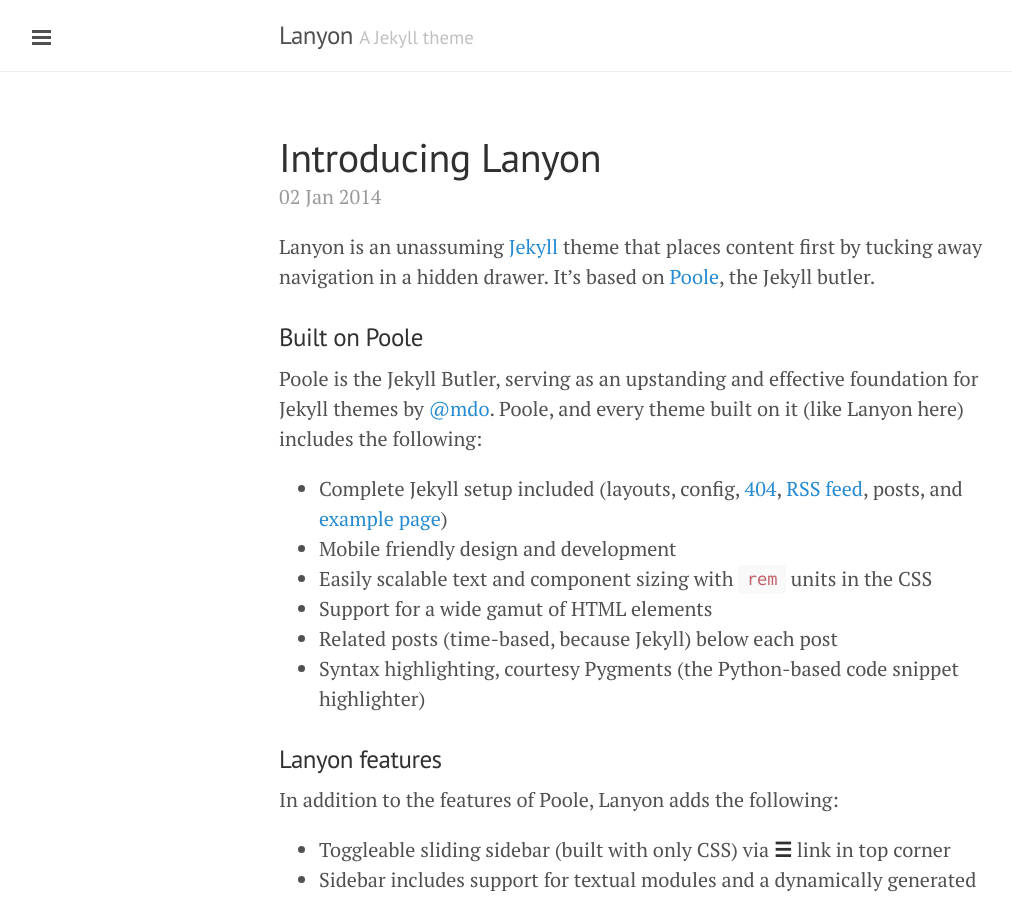
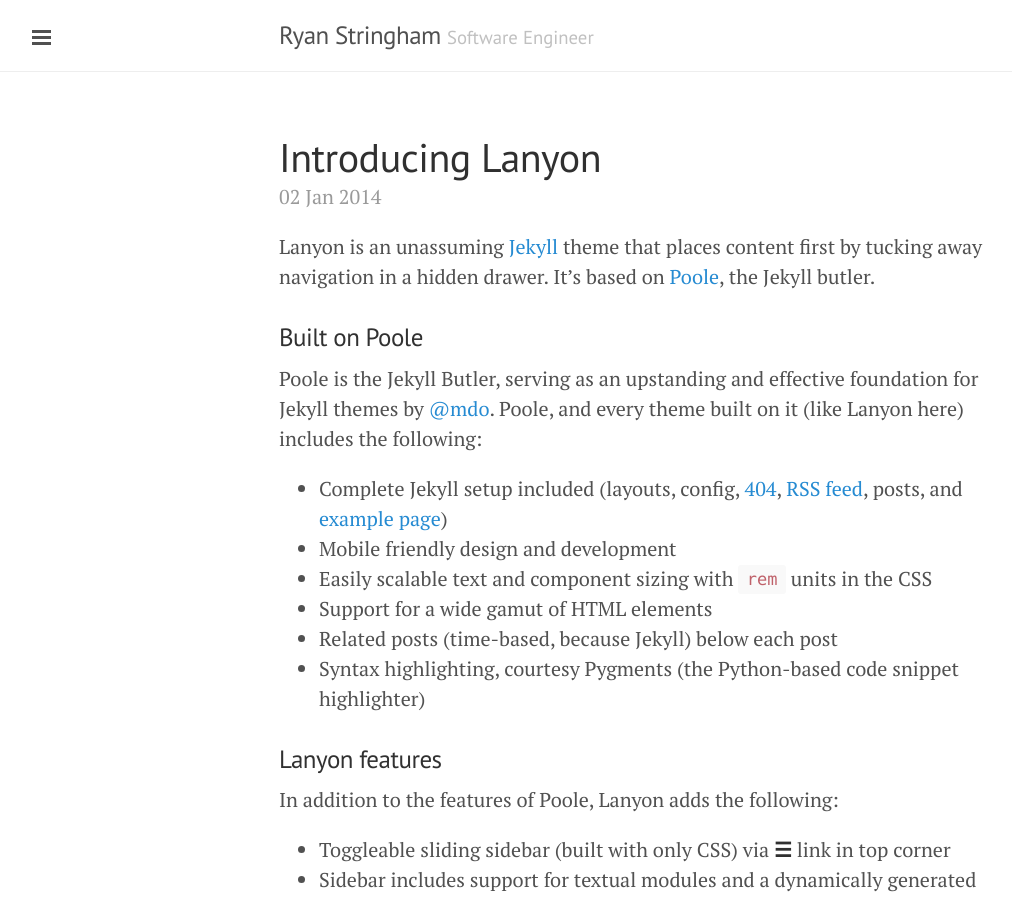
Before and after one commit to stringham/blog, a Jekyll site: the page built from index.html, in a window 1280 px wide and 900 px high. Shown: the whole window, without its empty margins (1-1013 px from the left). Built offline with Jekyll 4.4.1, drawn with Linux system fonts in a browser that asks for light colours; Markdown is read by kramdown in place of the engine named in the settings; the list of posts is cut into pages by our own code.

Commit message:
update jekyll config

```diff
--- a/_config.yml
+++ b/_config.yml
@@ -5,15 +5,18 @@
 # Permalinks
 permalink:        pretty
 
+avatar: http://www.gravatar.com/avatar/56638a47c37d0aa95b2034fda473e119?s=256
+baseurl: "/blog"
+
 # Setup
-title:            Lanyon
-tagline:          'A Jekyll theme'
+title:            Ryan Stringham
+tagline:          Software Engineer
 description:      'A reserved <a href="http://jekyllrb.com" target="_blank">Jekyll</a> theme that places the utmost gravity on content with a hidden drawer. Made by <a href="https://twitter.com/mdo" target="_blank">@mdo</a>.'
-url:              http://lanyon.getpoole.com
+url:              stringham.me/blog
 
 author:
-  name:           'Mark Otto'
-  url:            https://twitter.com/mdo
+  name:           'Ryan Stringham'
+  url:            https://stringham.me
 
 paginate:         5
 
@@ -21,4 +24,4 @@
 version:          2.0.0
 
 github:
-  repo:           https://github.com/poole/lanyon
+  repo:           https://github.com/stringham/blog
```
